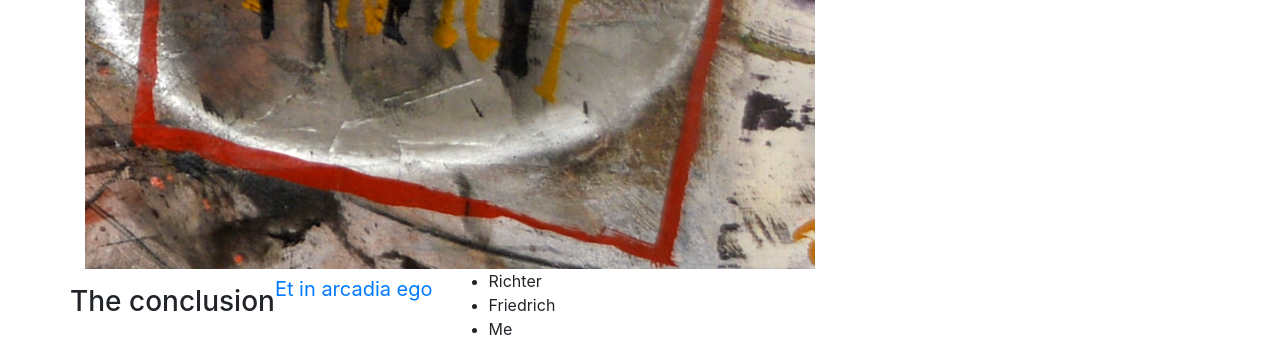
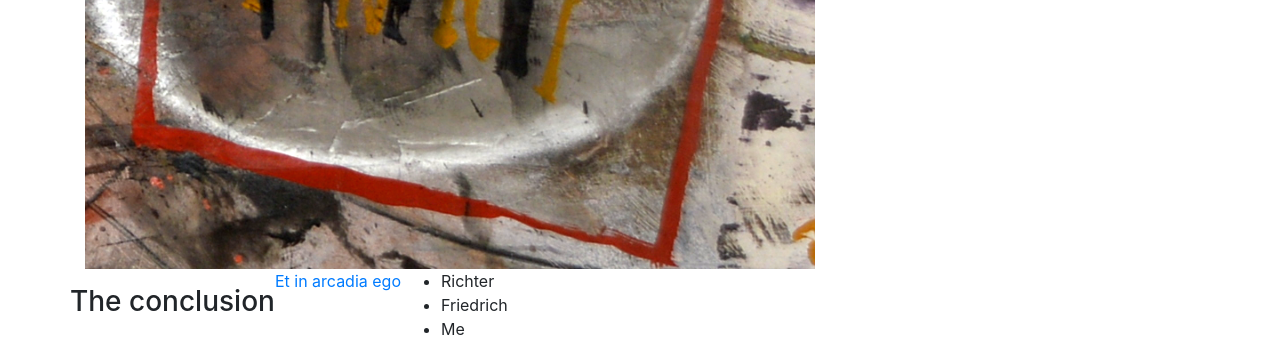
Before and after one commit to bankitomi26/kunstkammer, a website: page landscape.html in a window 1280 px wide. Shown: the part 566-923 px from the top of the page. Drawn offline with Linux system fonts and the light colour scheme.

Commit message:
Update landscape.html

```diff
--- a/landscape.html
+++ b/landscape.html
@@ -72,10 +72,10 @@
           <li>Magical idealist</li>
           <li>The profanation of the sacred</li>
         </ul>
-      </div>
-<h3 class="my-3"></h3>
+       </div>
+       <h3 class="my-3"></h3>
         <h3 class="my-3">The conclusion</h3>
-        <p><a class="navbar-brand" href="https://bankitomi26.github.io/a/">Et in arcadia ego</a> </p>
+        <p><a href="https://bankitomi26.github.io/a/">Et in arcadia ego</a> </p>
         <h3 class="my-3"></h3>
         <ul>
           <li>Richter </li>
```
